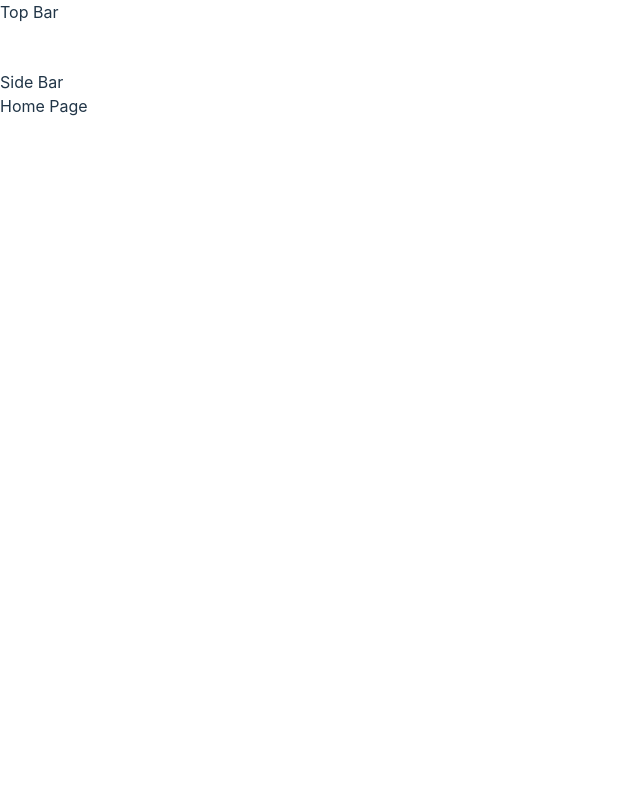
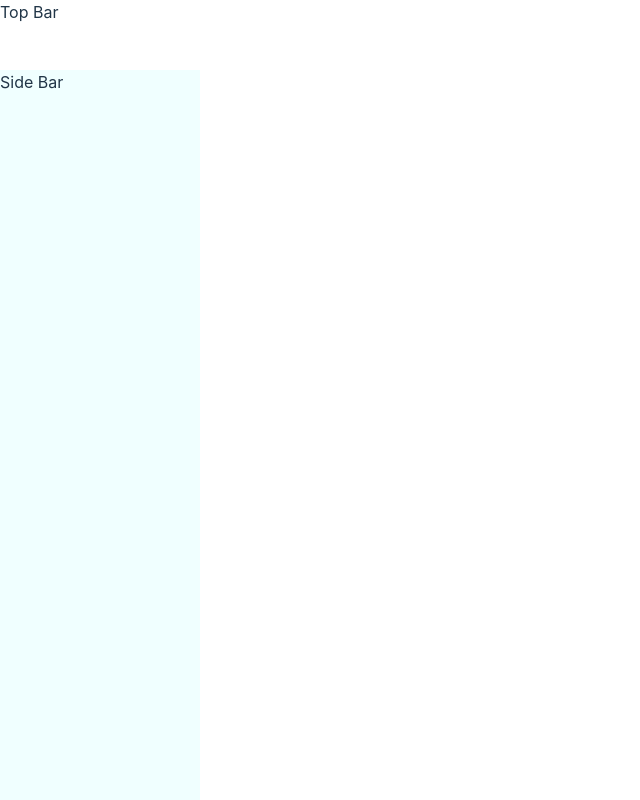
Before and after one commit to Sayanhalder28/workspace, a React (Vite) app: page / in a window 1280 px wide. Shown: the top 800 px of the page, without its empty margins (0-640 px from the left). Built offline with nearby package versions, Linux system fonts and the light colour scheme.

Commit message:
Sandbox snapshot commit

```diff
--- a/src/layout/SideBar/index.tsx
+++ b/src/layout/SideBar/index.tsx
@@ -1,9 +1,7 @@
+import styles from "./styles.module.css";
+
 function SideBar() {
-  return (
-    <>
-      <div>Side Bar</div>
-    </>
-  );
+  return <nav className={styles.container}>Side Bar</nav>;
 }
 
 export default SideBar;
--- a/src/layout/SideBar/styles.module.css
+++ b/src/layout/SideBar/styles.module.css
@@ -0,0 +1,5 @@
+.container {
+  width: 200px;
+  height: 100%;
+  background-color: azure;
+}
--- a/src/layout/TopBar/index.tsx
+++ b/src/layout/TopBar/index.tsx
@@ -2,10 +2,10 @@ import styles from "./styles.module.css";
 
 function TopBar() {
   return (
-    <>
+    <header>
       <div className={styles.container}>Top Bar</div>
       <div className={`${styles.container} ${styles.container_fake}`}></div>
-    </>
+    </header>
   );
 }
 
--- a/src/layout/index.tsx
+++ b/src/layout/index.tsx
@@ -6,15 +6,15 @@ import styles from "./styles.module.css";
 function LayOut() {
   return (
     <>
-      <header>
+      <div className={styles.viewport}>
         <TopBar />
-      </header>
-      <nav>
-        <SideBar />
-      </nav>
-      <main className={styles.main_container}>
-        <Outlet />
-      </main>
+        <section className={styles.content_container}>
+          <SideBar />
+          <main className={styles.main_container}>
+            <Outlet />
+          </main>
+        </section>
+      </div>
     </>
   );
 }
--- a/src/layout/styles.module.css
+++ b/src/layout/styles.module.css
@@ -1,2 +1,18 @@
+.viewport {
+  height: 100vh;
+  width: 100vw;
+  display: flex;
+  flex-direction: column;
+}
+
+.content_container {
+  width: 100vw;
+  height: 100%;
+  display: flex;
+}
+
 .main_container {
+  flex: 1;
+  height: max-content;
+  min-height: 100%;
 }
--- a/src/pages/Home/index.tsx
+++ b/src/pages/Home/index.tsx
@@ -1,7 +1,9 @@
+import styles from "./styles.module.css";
+
 function HomePage() {
   return (
     <>
-      <div>Home Page</div>
+      <div className={styles.container}>Home Page</div>
     </>
   );
 }
--- /dev/null
+++ b/src/pages/Home/styles.module.css
@@ -0,0 +1,7 @@
+.container {
+  width: 100%;
+  height: 2000px;
+  display: flex;
+  align-items: center;
+  justify-content: center;
+}
```
